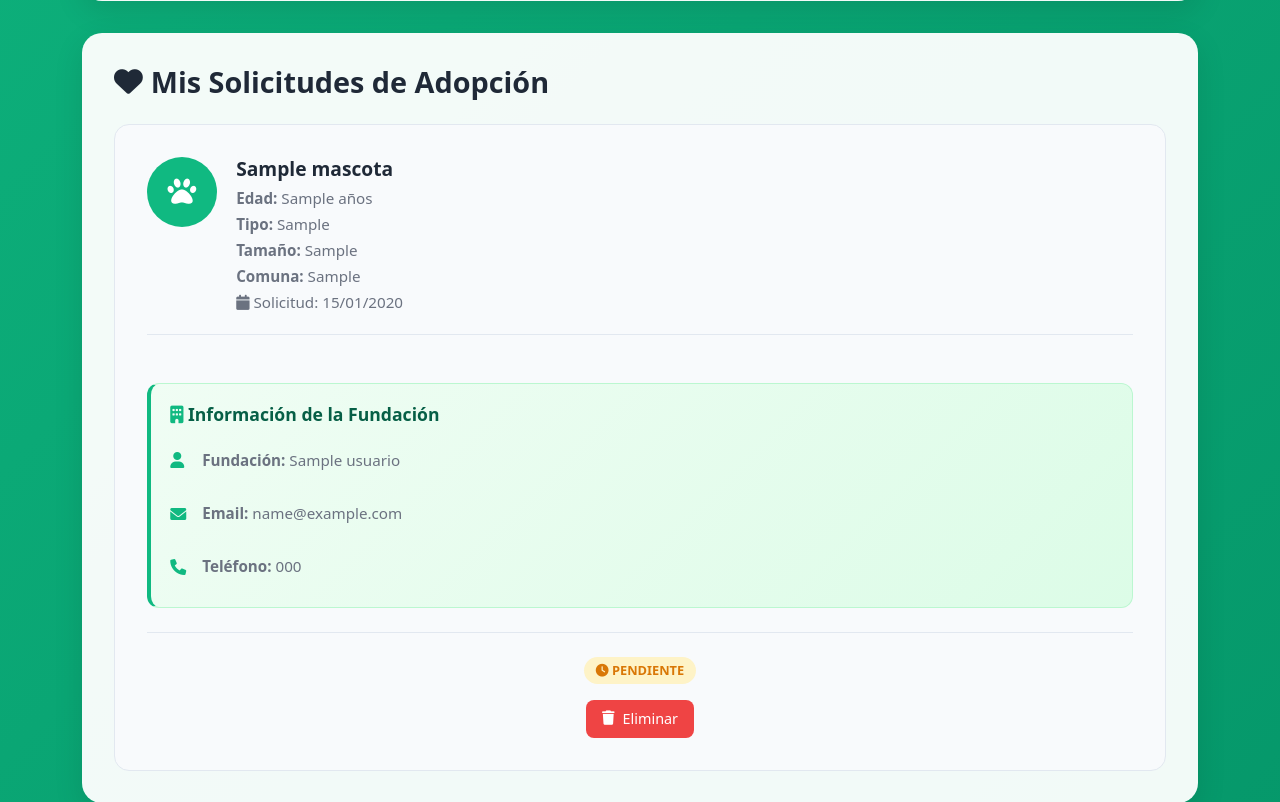
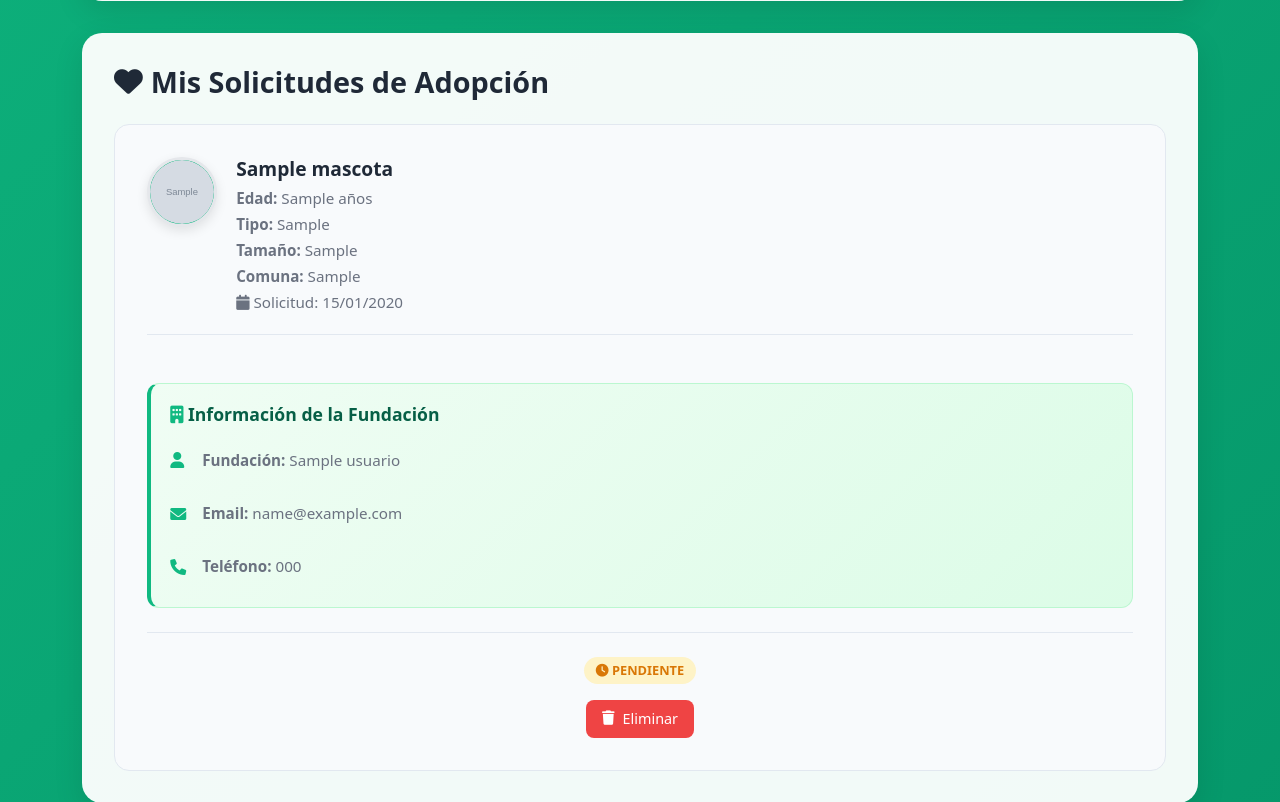
Before and after one commit to NashoWarner/PataRescata, a Django app: template templates/perfil_adoptante.html in a window 1280 px wide. Shown: the part 1084-1886 px from the top of the page. Run offline with Django 4.2, Linux system fonts and the light colour scheme; tables that the repository leaves empty hold one stand-in row (values such as "Sample post"); the template is opened without the code that fills it: values that come from a table or form of the project are taken from there, most other values are stand-ins (such as "Sample title", 1, 10 or a date in 2020); grey boxes marked "Sample" are stand-in pictures.

Commit message:
desarrollo: Se agrega una nueva imagen de mascota y se mejora el estilo del avatar en el template 'perfil_adoptante.html' para incluir una imagen de mascota con efectos de hover.

```diff
--- a/templates/perfil_adoptante.html
+++ b/templates/perfil_adoptante.html
@@ -222,6 +222,29 @@
             font-size: 1.8rem;
             font-weight: 600;
             flex-shrink: 0;
+            overflow: hidden;
+            position: relative;
+            border: 3px solid #e5e7eb;
+            box-shadow: 0 4px 12px rgba(0, 0, 0, 0.1);
+            transition: all 0.3s ease;
+        }
+
+        .mascota-imagen {
+            width: 100%;
+            height: 100%;
+            object-fit: cover;
+            border-radius: 50%;
+            transition: transform 0.3s ease;
+        }
+
+        .mascota-avatar:hover .mascota-imagen {
+            transform: scale(1.1);
+        }
+
+        .mascota-avatar:hover {
+            border-color: #10b981;
+            box-shadow: 0 6px 20px rgba(16, 185, 129, 0.3);
+            transform: translateY(-2px);
         }
 
         .mascota-details h4 {
@@ -490,7 +513,11 @@
                         <div class="solicitud-card">
                             <div class="mascota-info">
                                 <div class="mascota-avatar">
-                                    <i class="fas fa-paw"></i>
+                                    {% if solicitud.mascota.imagen %}
+                                        <img src="{{ solicitud.mascota.imagen.url }}" alt="{{ solicitud.mascota.nombre_mascota }}" class="mascota-imagen">
+                                    {% else %}
+                                        <i class="fas fa-paw"></i>
+                                    {% endif %}
                                 </div>
                                 <div class="mascota-details">
                                     <h4>{{ solicitud.mascota.nombre_mascota }}</h4>
```
Also changed, not shown: media/imagenes_mascotas/perrito-móvil_tu24exY.webp (added).
